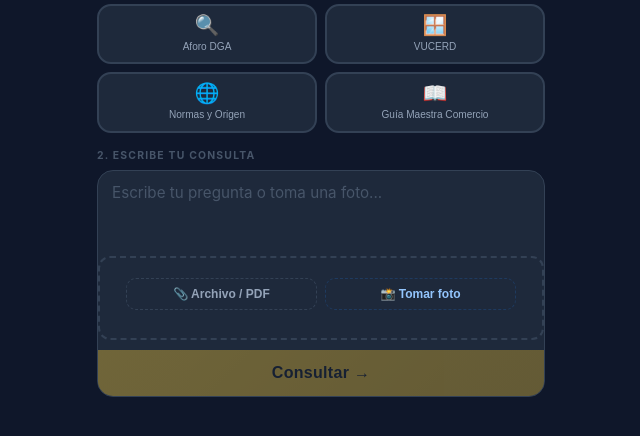
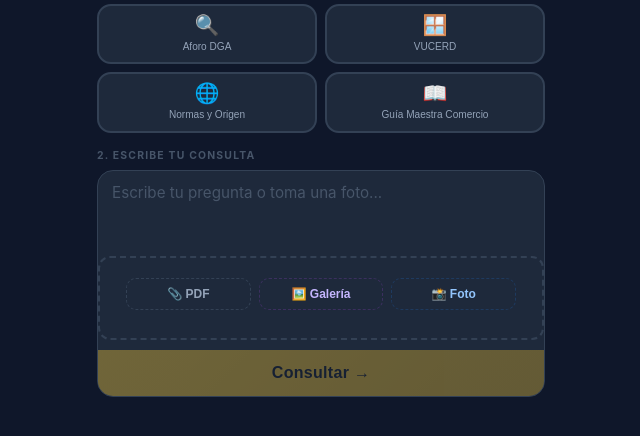
Before and after one commit to Office-Studio-Jj/biblioteca-dga, a Flask app: page / in a window 1280 px wide. Shown: the part 364-800 px from the top of the page, without its empty margins (319-959 px from the left). Run offline with Flask 3, Linux system fonts and the light colour scheme; the visitor is signed in with stand-in values (Sample User, id 1); parts of the project's set-up code (start-up, migrations or seed data) failed here and were passed over; some libraries are stand-ins or nearby versions.

Commit message:
feat: agregar botón Galería para seleccionar imagen desde archivos/fotos
- Separar en 3 botones: 📎 PDF | 🖼️ Galería | 📸 Foto
- Galería usa accept="image/*" sin capture (abre selector de archivos/galería)
- Foto usa capture="environment" (abre cámara directamente)
- PDF limitado a accept=".pdf"
- resetFile limpia los 3 inputs

Co-Authored-By: Claude Sonnet 4.6 <noreply@anthropic.com>

```diff
--- a/templates/index.html
+++ b/templates/index.html
@@ -694,6 +694,7 @@
       cursor: pointer; transition: border-color 0.2s, color 0.2s;
     }
     .attach-btn:active { opacity: 0.7; }
+    .attach-btn-gal { border-color: #3b2f5f; color: #c4b5fd; }
     .attach-btn-cam { border-color: #1e3a5f; color: #93c5fd; }
     .attach-zone.has-file .attach-btn { display: none; }
     .attach-name { padding: 4px 14px 2px; }
@@ -801,11 +802,13 @@
 
         <!-- Adjuntar ficha técnica -->
         <div class="attach-zone" id="attachZone">
-          <input type="file" id="fileInput" accept=".pdf,.jpg,.jpeg,.png" onchange="onFileSelected(this)" style="display:none">
+          <input type="file" id="fileInput" accept=".pdf" onchange="onFileSelected(this)" style="display:none">
+          <input type="file" id="galleryInput" accept="image/*" onchange="onFileSelected(this)" style="display:none">
           <input type="file" id="cameraInput" accept="image/*" capture="environment" onchange="onFileSelected(this)" style="display:none">
           <div class="attach-btns-row" id="attachBtnsRow">
-            <button type="button" class="attach-btn" onclick="document.getElementById('fileInput').click()">📎 Archivo / PDF</button>
-            <button type="button" class="attach-btn attach-btn-cam" onclick="document.getElementById('cameraInput').click()">📸 Tomar foto</button>
+            <button type="button" class="attach-btn" onclick="document.getElementById('fileInput').click()">📎 PDF</button>
+            <button type="button" class="attach-btn attach-btn-gal" onclick="document.getElementById('galleryInput').click()">🖼️ Galería</button>
+            <button type="button" class="attach-btn attach-btn-cam" onclick="document.getElementById('cameraInput').click()">📸 Foto</button>
           </div>
           <div class="attach-name" id="attachName"></div>
           <div class="attach-remove" id="attachRemove" onclick="removeFile(event)" style="display:none">✕ Quitar</div>
@@ -1635,6 +1638,7 @@
     e.stopPropagation();
     _attachedFile = null;
     document.getElementById('fileInput').value = '';
+    document.getElementById('galleryInput').value = '';
     document.getElementById('cameraInput').value = '';
     document.getElementById('attachZone').classList.remove('has-file');
     document.getElementById('attachName').textContent = '';
```
